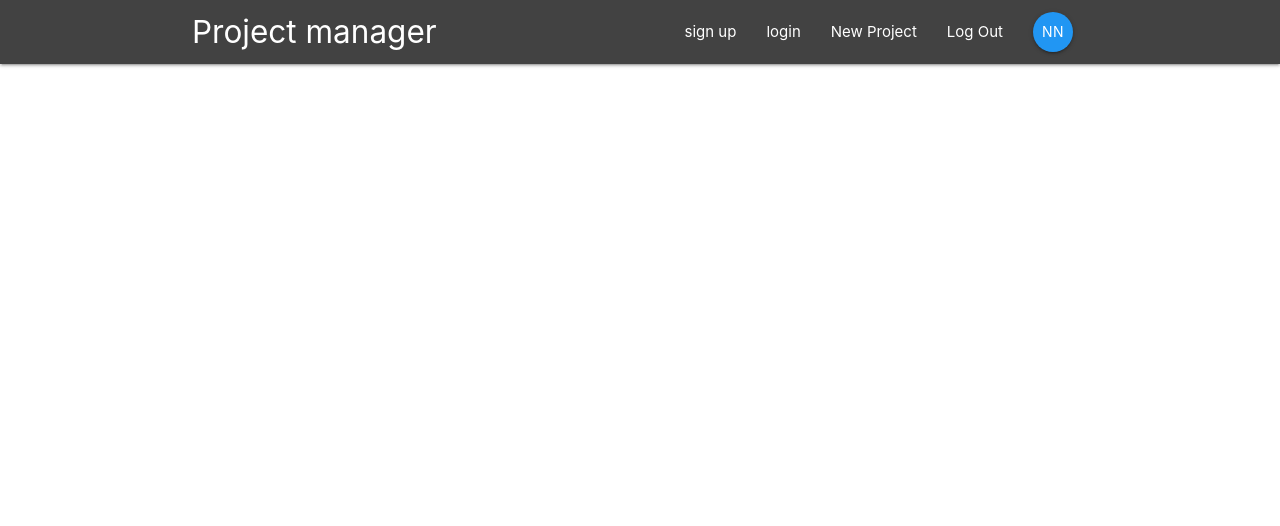
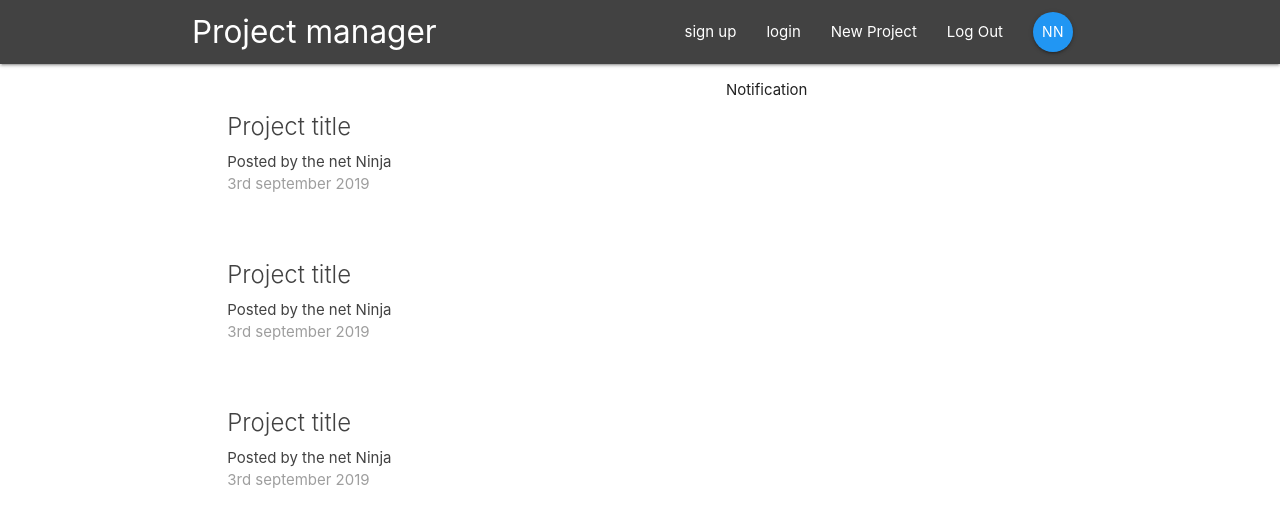
Before and after one commit to johnkegz/project-manager, a React (Create React App) app: page / in a window 1280 px wide. Shown: the top 526 px of the page. Built offline with nearby package versions, Linux system fonts and the light colour scheme.

Commit message:
add dashboard

```diff
--- a/src/App.js
+++ b/src/App.js
@@ -1,10 +1,14 @@
 import React from 'react';
-import { BrowserRouter } from 'react-router-dom';
+import { BrowserRouter, Switch, Route } from 'react-router-dom';
 import Navbar from './components/layout/Navbar';
+import DashBoard from './components/dashboard/DashBoard';
 function App() {
   return (
     <BrowserRouter>
       <Navbar />
+      <Switch>
+        <Route path="/" component={DashBoard} />
+      </Switch>
     </BrowserRouter>
   );
 }
--- a/src/components/dashboard/DashBoard.js
+++ b/src/components/dashboard/DashBoard.js
@@ -0,0 +1,22 @@
+import React, { Component } from 'react'
+import Notification from './Notification';
+import ProjectList from '../project/ProjectList';
+
+export class DashBoard extends Component {
+    render() {
+        return (
+            <div className="dashboard container">
+                <div className="row">
+                    <div className="col s12 m6">
+                        <ProjectList />
+                    </div>
+                    <div className="col s12 m5 offset-m1">
+                        <Notification />
+                    </div>
+                </div>
+            </div>
+        )
+    }
+}
+
+export default DashBoard
--- a/src/components/dashboard/Notification.js
+++ b/src/components/dashboard/Notification.js
@@ -0,0 +1,11 @@
+import React, { Component } from 'react'
+
+export default class Notification extends Component {
+    render() {
+        return (
+            <div>
+                <p>Notification</p>
+            </div>
+        )
+    }
+}
--- a/src/components/project/ProjectList.js
+++ b/src/components/project/ProjectList.js
@@ -0,0 +1,31 @@
+import React from 'react'
+
+export default function ProjectList() {
+    return (
+        <div className="project-list section">
+            <div className="card z-depth-0 project-summary">
+                <div className="card-content grey-text text-darken-3">
+                    <div className="card-title">Project title</div>
+                    <p>Posted by the net Ninja</p>
+                    <p className="grey-text">3rd september 2019</p>
+                </div>
+            </div>
+
+            <div className="card z-depth-0 project-summary">
+                <div className="card-content grey-text text-darken-3">
+                    <div className="card-title">Project title</div>
+                    <p>Posted by the net Ninja</p>
+                    <p className="grey-text">3rd september 2019</p>
+                </div>
+            </div>
+
+            <div className="card z-depth-0 project-summary">
+                <div className="card-content grey-text text-darken-3">
+                    <div className="card-title">Project title</div>
+                    <p>Posted by the net Ninja</p>
+                    <p className="grey-text">3rd september 2019</p>
+                </div>
+            </div>
+        </div>
+    )
+}
```
